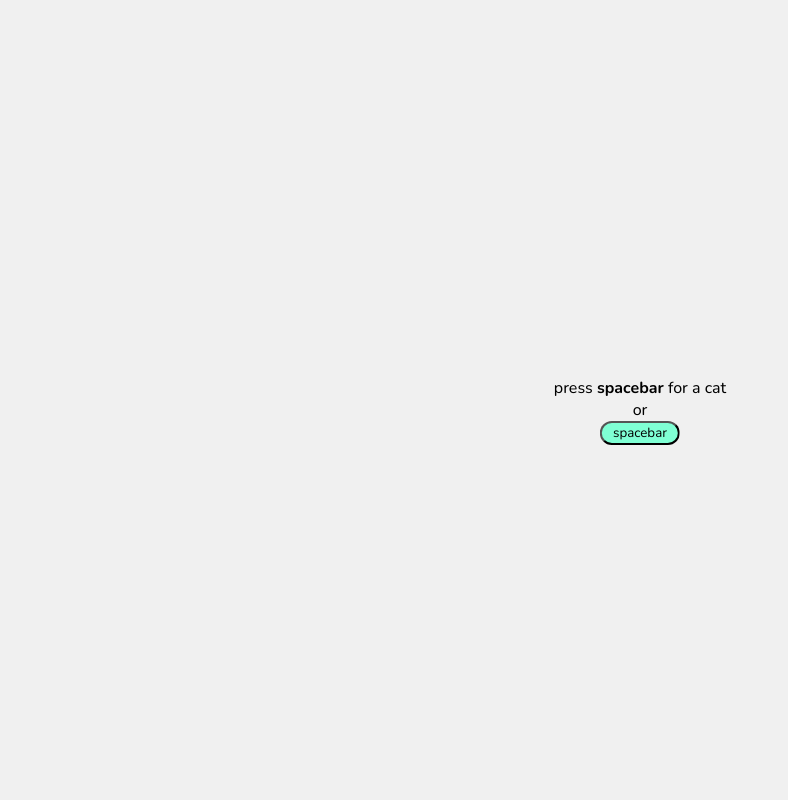
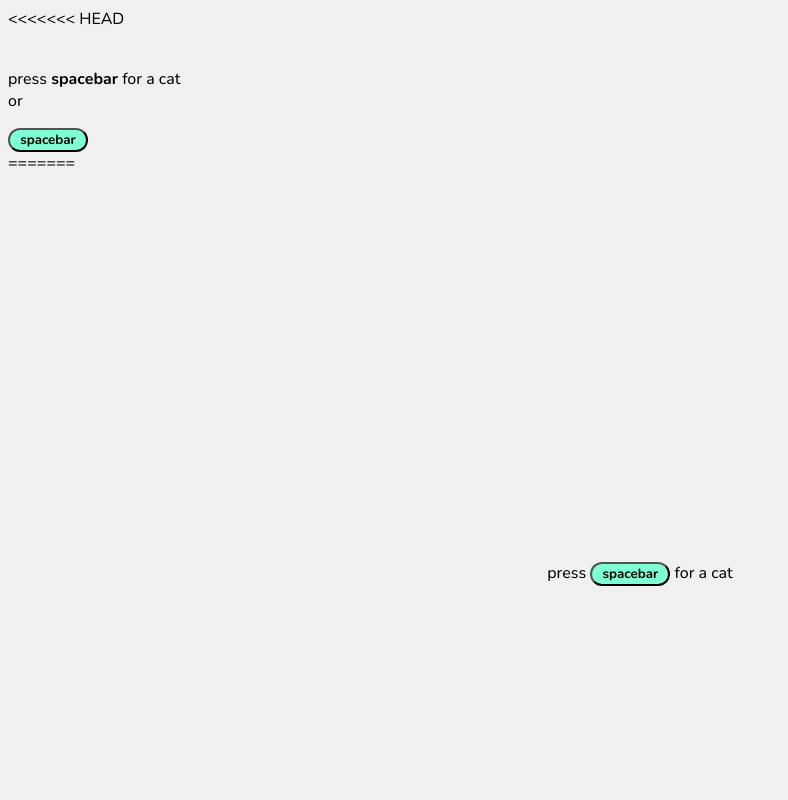
Before and after one commit to kvnmcn/cat-generator, a plain HTML site: page index.html in a window 1280 px wide. Shown: the top 800 px of the page, without its empty margins (0-788 px from the left). Drawn offline with nearby package versions, Linux system fonts and the light colour scheme.

Commit message:
fix: image blocking paragraph

```diff
--- a/index.html
+++ b/index.html
@@ -6,18 +6,29 @@
     <link rel="preconnect" href="https://fonts.googleapis.com" />
     <link rel="preconnect" href="https://fonts.gstatic.com" crossorigin />
     <link
-    href="https://fonts.googleapis.com/css2?family=Nunito:ital,wght@0,200..1000;1,200..1000&display=swap"
-    rel="stylesheet"
+      href="https://fonts.googleapis.com/css2?family=Nunito:ital,wght@0,200..1000;1,200..1000&display=swap"
+      rel="stylesheet"
     />
     <link rel="stylesheet" href="styles.css" />
     <title>meow</title>
   </head>
   <body>
+<<<<<<< HEAD
       <div class="center">
           <img id="cat">
           <p>press <strong>spacebar</strong> for a cat<br>or</p>
           <button id="spacebarButton">spacebar</button>
         </div>
         <script src="script.js"></script>
+=======
+    <div class="container">
+      <img id="cat" />
+      <div class="spacebar-container">
+        <p>press <button id="spacebarButton">spacebar</button> for a cat</p>
+
+      </div>
+    </div>
+    <script src="script.js"></script>
+>>>>>>> e0debcd (initial commit)
   </body>
 </html>
--- a/styles.css
+++ b/styles.css
@@ -5,31 +5,38 @@ body {
   font-family: var(--font-family);
   font-weight: 450;
   background: #f0f0f0;
+  overflow: hidden;
 }
 
-.center {
-  position: absolute;
-  top: 50%;
-  left: 50%;
-  transform: translate(-50%, -50%);
-  text-align: center;
+.container {
+  display: flex;
+  flex-direction: column;
+  align-items: center;
+  justify-content: center;
+  height: 100vh;
 }
-.center > p {
-    margin:auto;
+.spacebar-container {
+  display: flex;
+  flex-direction: column;
+  align-items: center;
+  justify-content: center;
 }
 
 #cat {
-    max-width: 500px;
-    max-height:500px;
+  max-height: 80vh;
+  max-width: 85%;
+  height: auto;
 }
 #spacebarButton {
   width: 5rem;
   font-family: var(--font-family);
+  font-weight: bold;
   background-color: aquamarine;
   border-radius: 1rem;
   cursor: pointer;
   transition: 0.2s ease transform;
 }
+
 #spacebarButton:active {
   transform: translateY(3px);
 }
```
Lines whose indentation alone changed are shown as unchanged.
